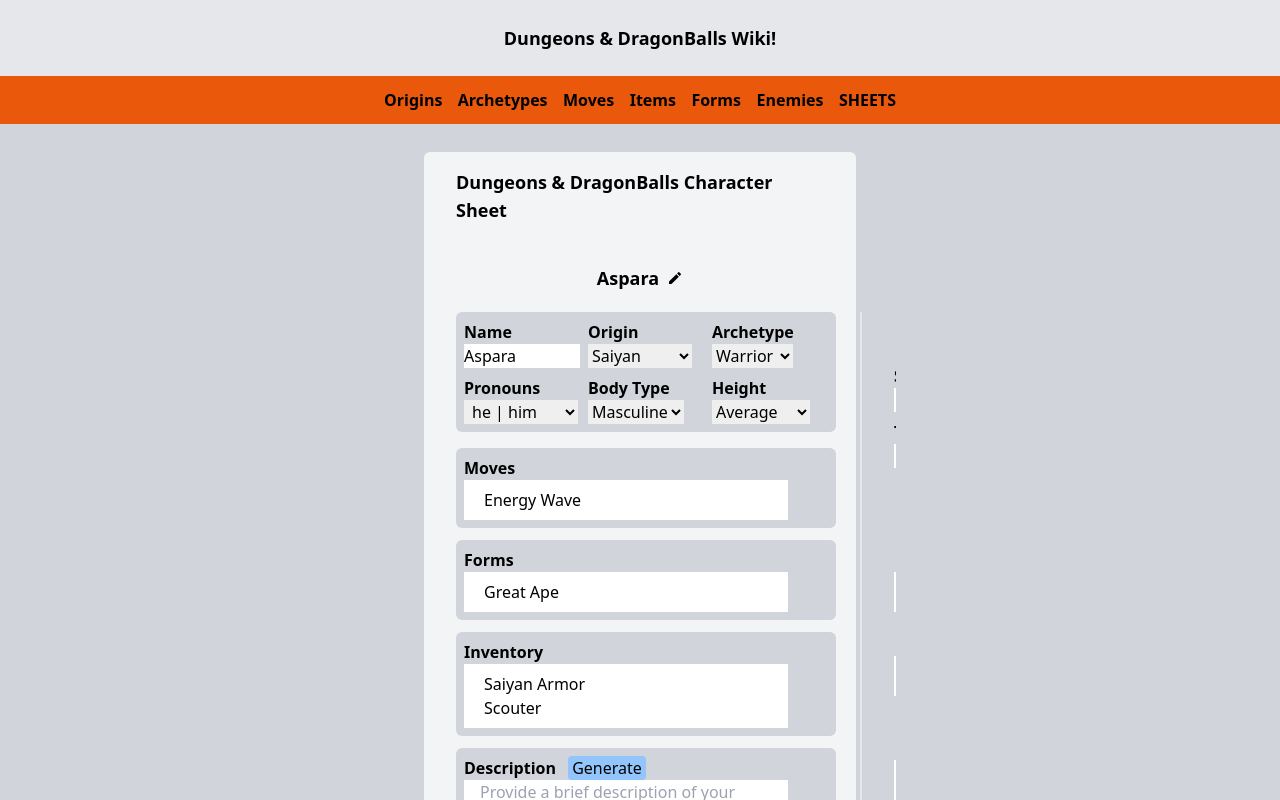
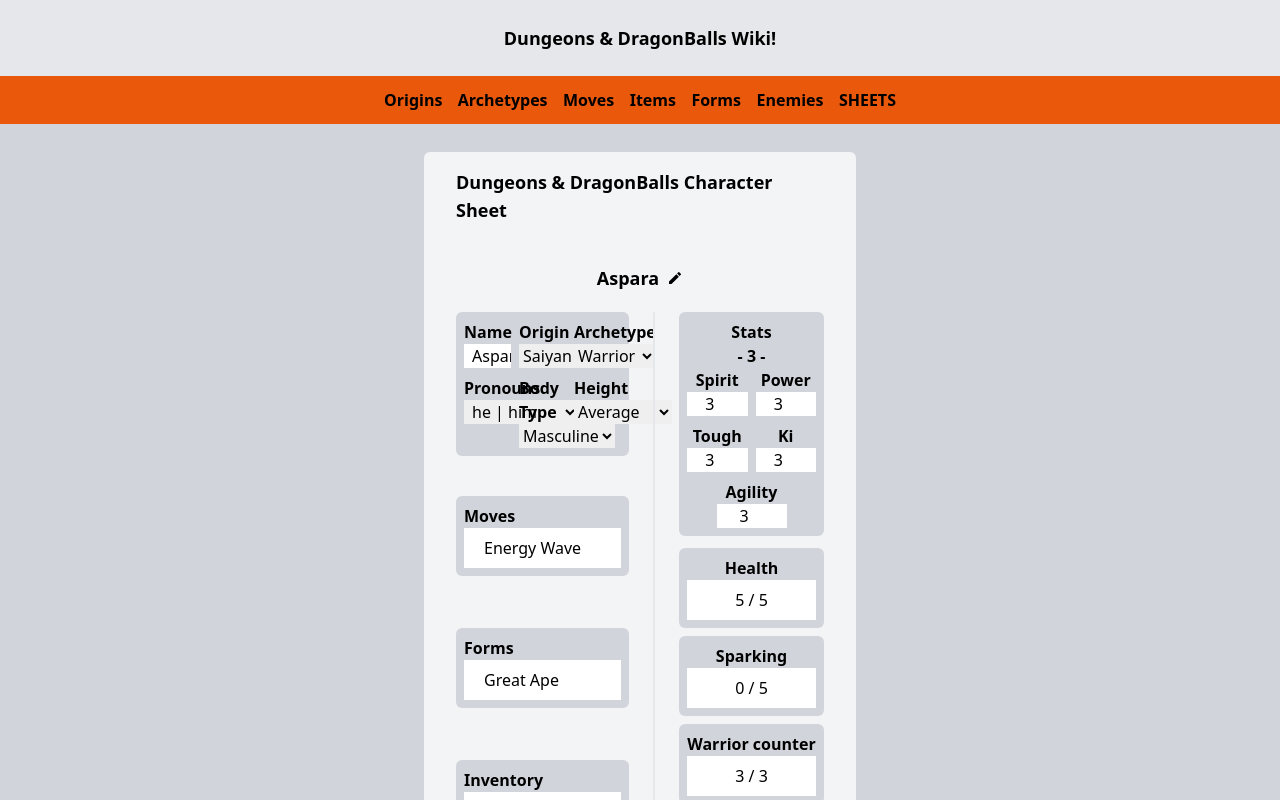
Before and after one commit to KylePep/ddbwiki, a Next.js app: page /sheet in a window 1280 px wide. Shown: the top 800 px of the page. Built offline with nearby package versions, Linux system fonts and the light colour scheme.

Commit message:
styling on sheet

```diff
--- a/app/sheet/Attributes.tsx
+++ b/app/sheet/Attributes.tsx
@@ -15,7 +15,7 @@
 <div>
     <label htmlFor="name" className='font-bold'>Name </label>
       <div>
-        <input onChange={handleChange} value={form.name}  className='w-full' type="text" name="name" id="name" minLength={1} maxLength={20}/>
+        <input onChange={handleChange} value={form.name}  className='w-full ps-2' type="text" name="name" id="name" minLength={1} maxLength={20}/>
     </div>
 </div>
 
--- a/app/sheet/Description.tsx
+++ b/app/sheet/Description.tsx
@@ -29,8 +29,8 @@
 
   return (
     <div className='flex flex-col bg-gray-300 p-2 rounded-md'>
-    <label onClick={generateDescription} className='font-bold'>Description <span className='ms-2'><button className='bg-blue-300 rounded px-1 font-medium hover:text-white'>Generate</button></span></label>
-    <textarea onChange={handleChange} value={form.description} className='resize-none me-10 px-4' name="description" id="description" cols={30} rows={4}  placeholder='Provide a brief description of your character here...'></textarea>
+    <label onClick={generateDescription} className='font-bold'>Description <span className='ms-2'><button className='bg-blue-300 rounded px-1 font-medium hover:text-white mb-1'>Generate</button></span></label>
+    <textarea onChange={handleChange} value={form.description} className='resize-none me-10 px-4 w-full' name="description" id="description" cols={30} rows={4}  placeholder='Provide a brief description of your character here...'></textarea>
   </div>
   )
 }
--- a/app/sheet/Forms.tsx
+++ b/app/sheet/Forms.tsx
@@ -22,7 +22,7 @@
   return (
     <div className='bg-gray-300 p-2 rounded-md mb-3'>
     <p className='font-bold'>Forms</p>
-  <div className='bg-white me-10 py-2'>
+  <div className='bg-white me-10 py-2 w-full'>
     <ul>
       {formsList.length ? (
         formsList.map((form: any)=>(
--- a/app/sheet/Items.tsx
+++ b/app/sheet/Items.tsx
@@ -26,7 +26,7 @@
   return (
     <div className='bg-gray-300 p-2 rounded-md mb-3'>
       <p className='font-bold'>Inventory</p>
-    <div className='bg-white me-10 py-2'>
+    <div className='bg-white me-10 py-2 w-full'>
       <ul>
         {itemsList.map((item: any)=>(
         <li className='hover:cursor-pointer hover:text-gray-500' onClick={(e)=> {setToggle(true), setContent( item)}} key={item.id}>{item.title}
--- a/app/sheet/Moves.tsx
+++ b/app/sheet/Moves.tsx
@@ -28,7 +28,7 @@
   return (
   <div className='bg-gray-300 p-2 rounded-md mb-3'>
     <p className='font-bold'>Moves</p>
-  <div className='bg-white me-10 py-2'>
+  <div className='bg-white me-10 py-2 w-full'>
     <ul>
 
       { movesList.length ? (
--- a/app/sheet/Points.tsx
+++ b/app/sheet/Points.tsx
@@ -14,14 +14,14 @@
                   </div>
                 </div>
 
-              <div className='bg-gray-300 px-2 py-1 rounded-md mb-2'>
+              <div className='bg-gray-300 p-2 rounded-md mb-2'>
                     <p className='text-center font-bold'>Sparking</p>
                   <div className='bg-white text-center p-2'>
                         0 / 5
                   </div>
                 </div>
 
-              <div className='bg-gray-300 px-2 py-1 rounded-md'>
+              <div className='bg-gray-300 p-2 rounded-md'>
                     <p className='text-center font-bold'>{form.archetype} counter</p>
                   <div className='bg-white text-center p-2'>
                         3 / 3
--- a/app/sheet/Stats.tsx
+++ b/app/sheet/Stats.tsx
@@ -7,7 +7,7 @@
 
 export default function Stats({form, handleStatsChange}: formProps) {
   return (
-    <div className='bg-gray-300 py-1 px-2 rounded-md mb-3'>
+    <div className='bg-gray-300 p-2 rounded-md mb-3'>
 
               <p  className='text-center font-bold'>
                 Stats
--- a/app/sheet/page.tsx
+++ b/app/sheet/page.tsx
@@ -75,26 +75,22 @@
 
                 <Name form={form}/>
 
-          <div className='grid grid-rows-1 grid-flow-col'>
-            <div className='pe-6'>
+          <div className='grid grid-rows-2 md:grid-rows-1 grid-flow-col'>
+            <div className='flex flex-col justify-between pe-0 md:pe-6 '>
 
                 <Attributes form={form} handleChange={handleChange}/>
 
-              <div className='mt-4'>
+                <Moves form={form} />
 
-                  <Moves form={form} />
+                <Forms form={form} />
 
-                  <Forms form={form} />
-
-                  <Items form={form}/>
+                <Items form={form}/>
 
                 <Description form={form} handleChange={handleChange}/>
-
-              </div>
             </div>
 
 
-            <div className='flex flex-col border-solid border-s-2 border-black-500 ps-6'>
+            <div className='flex flex-col border-none md:border-solid border-s-2 border-black-500 ps-0 md:ps-6 '>
 
                 <Stats form={form} handleStatsChange={handleChange}/>
 
```
